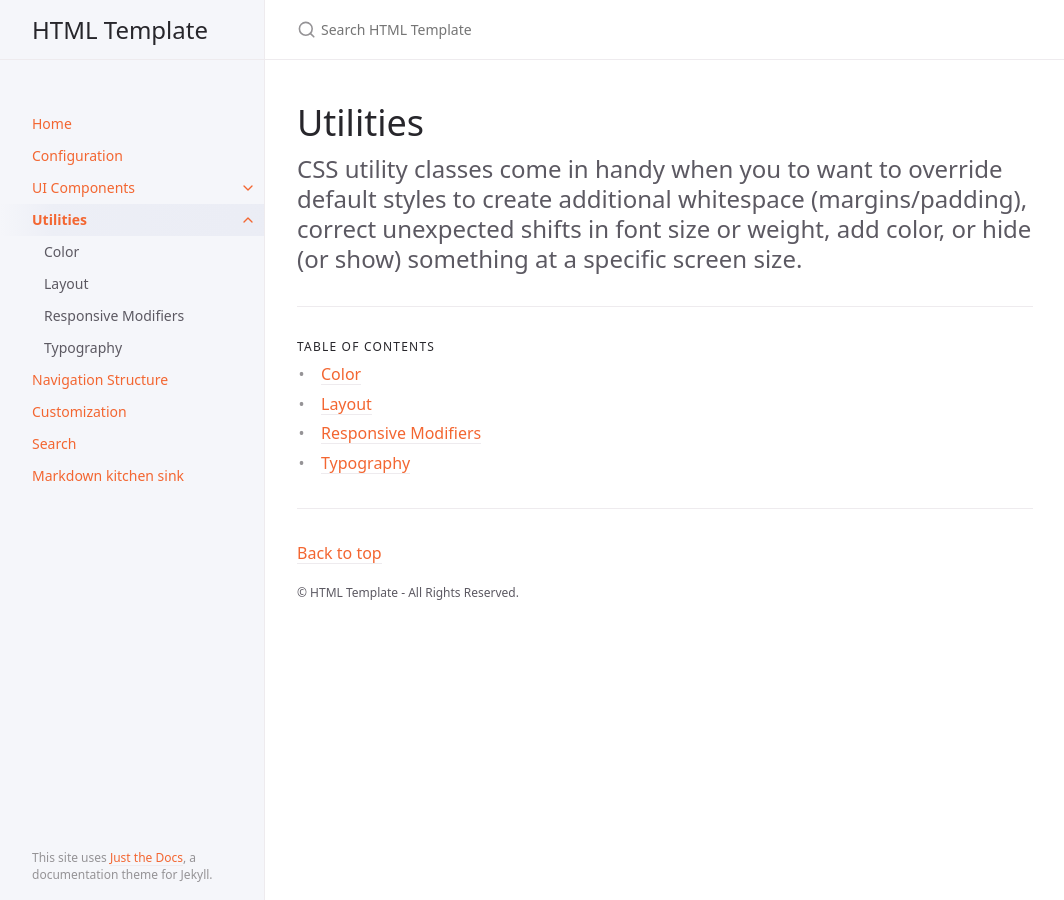
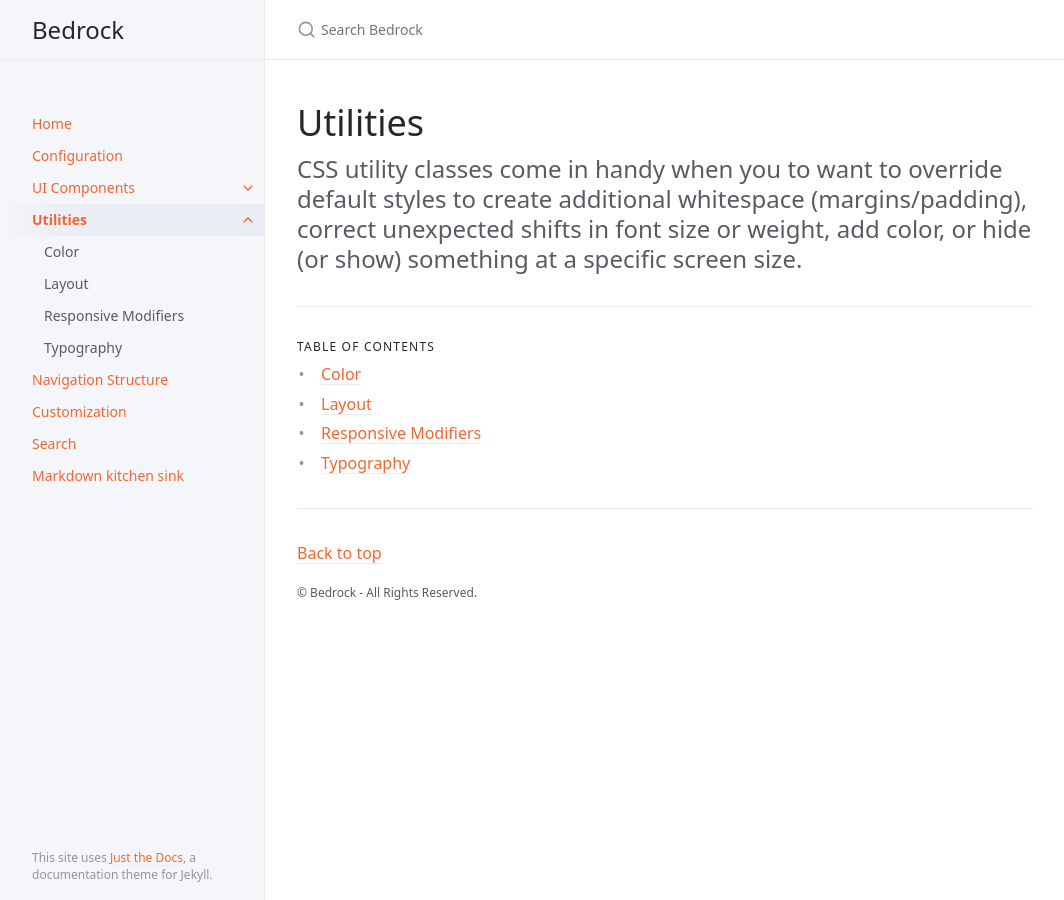
Before and after one commit to getbedrock/getbedrock.github.io, a Jekyll site: the page built from docs/utilities/utilities.md, in a window 1280 px wide. Shown: the whole page, without its empty margins (107-1171 px from the left). Built offline with Jekyll 4.4.1, drawn with Linux system fonts in a browser that asks for light colours.

Commit message:
Update _config.yml

```diff
--- a/_config.yml
+++ b/_config.yml
@@ -13,10 +13,10 @@
 # you will see them accessed via {{ site.title }}, {{ site.github_repo }}, and so on.
 # You can create any custom variable you would like, and they will be accessible
 # in the templates via {{ site.myvariable }}.
-title: HTML Template
-description: A professional HTML template designed to help build fast, robust, and adaptable websites.
+title: Bedrock
+description: A lightweight, feature-rich front-end framework for developing responsive, mobile first websites and web apps.
 baseurl: "" # the subpath of your site, e.g. /blog
-url: "https://h5tl.github.io" # the base hostname & protocol for your site, e.g. http://example.com
+url: "https://getbedrock.github.io" # the base hostname & protocol for your site, e.g. http://example.com
 
 permalink: pretty
 exclude: ["node_modules/", "*.gemspec", "*.gem", "Gemfile", "Gemfile.lock", "package.json", "package-lock.json",  "script/", "LICENSE.txt", "lib/", "bin/", "README.md", "Rakefile"
@@ -81,7 +81,7 @@ nav_sort: case_sensitive # Capital letters sorted before lowercase
 back_to_top: true
 back_to_top_text: "Back to top"
 
-footer_content: "&copy; HTML Template - All Rights Reserved."
+footer_content: "&copy; Bedrock - All Rights Reserved."
 
 # Footer last edited timestamp
 last_edit_timestamp: true # show or hide edit time - page must have `last_modified_date` defined in the frontmatter
@@ -100,7 +100,7 @@ color_scheme: nil
 
 # Google Analytics Tracking (optional)
 # e.g, UA-1234567-89
-ga_tracking: UA-44269416-15
+ga_tracking:
 ga_tracking_anonymize_ip: false # Use GDPR compliant Google Analytics settings (true/nil by default)
 
 plugins:
```
